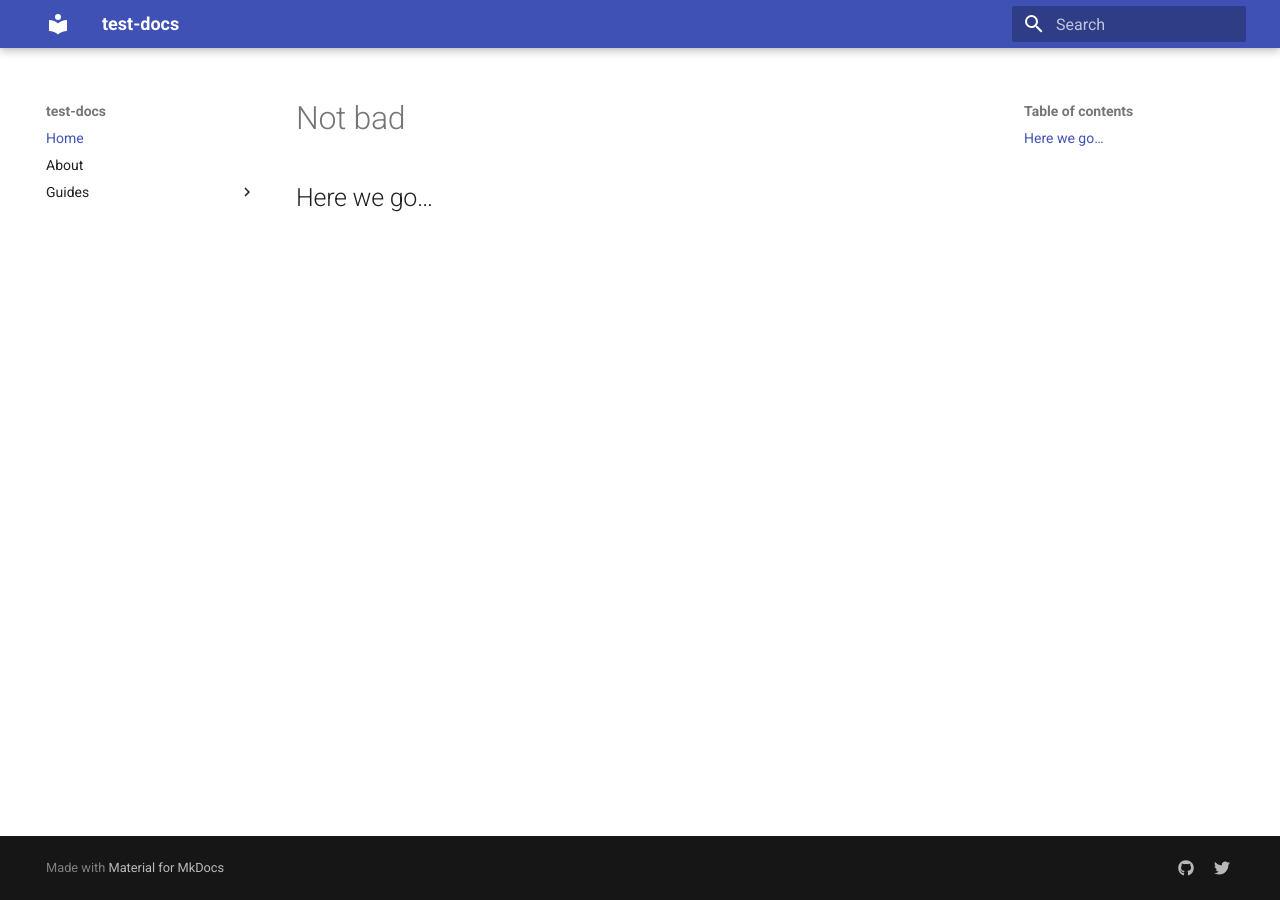
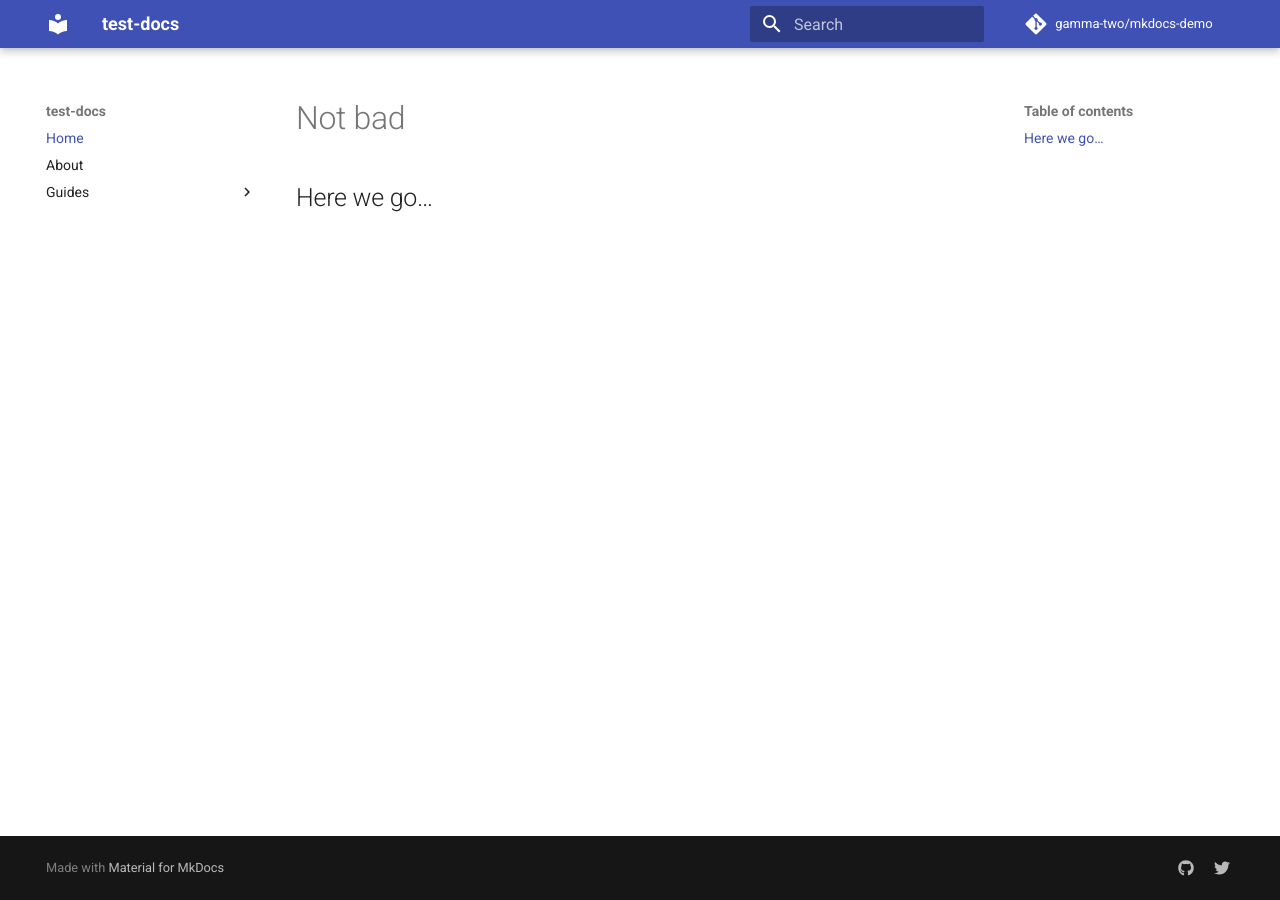
Before and after one commit to genes-and-health/TRE-documentation-v3, an MkDocs documentation site: the page built from docs/index.md, in a window 1280 px wide. Built offline with MkDocs 1.6.1 and Material for MkDocs 9.7.7, drawn with Linux system fonts in a browser that asks for light colours; comment, search, counter and statistics services are not loaded.

Commit message:
Update mkdocs.yaml

```diff
--- a/mkdocs.yaml
+++ b/mkdocs.yaml
@@ -1,7 +1,8 @@
 site_name: test-docs
-site_description: Documentation for My Project
-site_author: Your Name
-# site_url: https://example.com
+site_url: https://gamma-two.github.io/test-docs/
+site_author: YOUR_NAME
+repo_name: gamma-two/mkdocs-demo
+repo_url: https://github.com/gamma-two/mkdocs-demo
 
 theme:
   name: material
```
